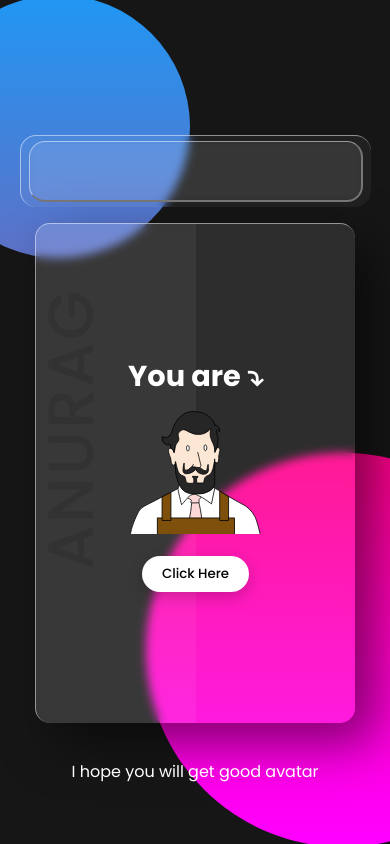
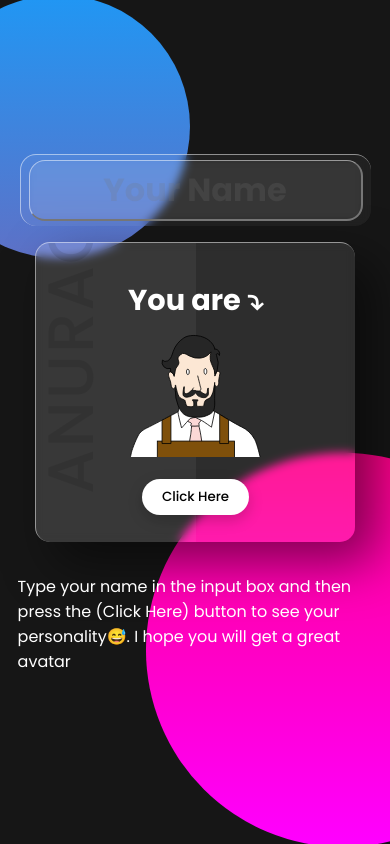
Before and after one commit to Anuragchindaliya/avatar, a plain HTML site: page index.html in a window 390 px wide. Drawn offline with nearby package versions, Linux system fonts and the light colour scheme.

Commit message:
intro and responsive page

```diff
--- a/css/style.css
+++ b/css/style.css
@@ -12,7 +12,7 @@
             display: flex;
             justify-content: center;
             align-items: center;
-            min-height: 100vh;
+            /* min-height: 100vh; */
         }
 
 
@@ -29,7 +29,7 @@
         }
 
         .container-02 h2 {
-            margin-top:10vh;
+            /* margin-top:10vh; */
             position: relative;
             width: 90vw;
             max-width: 400px;
@@ -96,8 +96,8 @@
             z-index: 1;
             width: 90vw;
             max-width: 320px;
-            height: 500px;
-
+            height: auto;
+            padding: 1rem;
             margin: 1rem;
             box-shadow: 20px 20px 50px rgba(0, 0, 0, 0.5);
             border-radius: 15px;
@@ -123,6 +123,8 @@
         .container-02 .glassmorphic-card .imgBox {
             position: relative;
             text-align: center;
+            max-width: 10rem;
+            margin: auto;
         }
 
         .container-02 .glassmorphic-card .imgBox i {
@@ -181,9 +183,11 @@
 
         .container-02 p {
             z-index: 12;
-            margin: 20px auto 10px;
+            margin: 1rem auto 1rem;
             position: relative;
             color: #fff;
+            padding: 0 1.1rem;
+            max-width: 600px;
         }
 
         .container-02 p span {
@@ -191,7 +195,10 @@
         }
         .msg{
             z-index: 12;
-            margin: 20px auto 10px;
+            margin: .7rem;
             position: relative;
             color: #fff;
         }
+        input::placeholder{
+            opacity: .2;
+        }
--- a/index.html
+++ b/index.html
@@ -14,21 +14,19 @@
 <body>
 
     <div class="container-02">
-        <h2><input type="text" id="s"></h2>
+        <h2><input type="text" id="s" placeholder="Your Name"></h2>
         <div class="glassmorphic-card">
 
             <div class="contentBox">
                 <h3>You are ⤵</h3>
                 <div class="imgBox">
-
-
                     <img src="img/anurag.svg" class="avatar">
                 </div>
-                <button><span>Click Here</span></button>
+                <button><span id="clickbtn">Click Here</span></button>
                 <div class="msg"></div>
             </div>
         </div>
-        <p>I hope you will get good avatar</p>
+        <p>Type your name in the input box and then press the (Click Here) button to see your personality😅. I hope you will get a great avatar</p>
     </div>
     <script src="https://code.jquery.com/jquery-3.6.0.slim.min.js" integrity="sha256-u7e5khyithlIdTpu22PHhENmPcRdFiHRjhAuHcs05RI=" crossorigin="anonymous"></script>
     <script src="https://cdnjs.cloudflare.com/ajax/libs/vanilla-tilt/1.7.0/vanilla-tilt.min.js" integrity="sha512-SttpKhJqONuBVxbRcuH0wezjuX+BoFoli0yPsnrAADcHsQMW8rkR84ItFHGIkPvhnlRnE2FaifDOUw+EltbuHg==" crossorigin="anonymous"></script>
--- a/js/script.js
+++ b/js/script.js
@@ -12,12 +12,17 @@ $(document).ready(function(){
     });
 
 
+
     $('button').click(function(e){
         e.preventDefault();
-        const v = $('#s').val();
+        const v = $('#s').val().trim();
+        if(v.length==0){
+            $(".msg").text(`Don't be oversmart, please fill your name`);
+        }else{
         $(".avatar").attr("src",`https://joeschmoe.io/api/v1/${v}`);
         $("#s").trigger('reset');
-        $(".msg").text(`Hii ${v}`)
+        $(".msg").text(`Hii ${v}, Really is this you`);
+        }
         // $(".avatar-container").append(`<a href="https://joeschmoe.io/api/v1/${v}">Download</a>`);
     });
 
```
